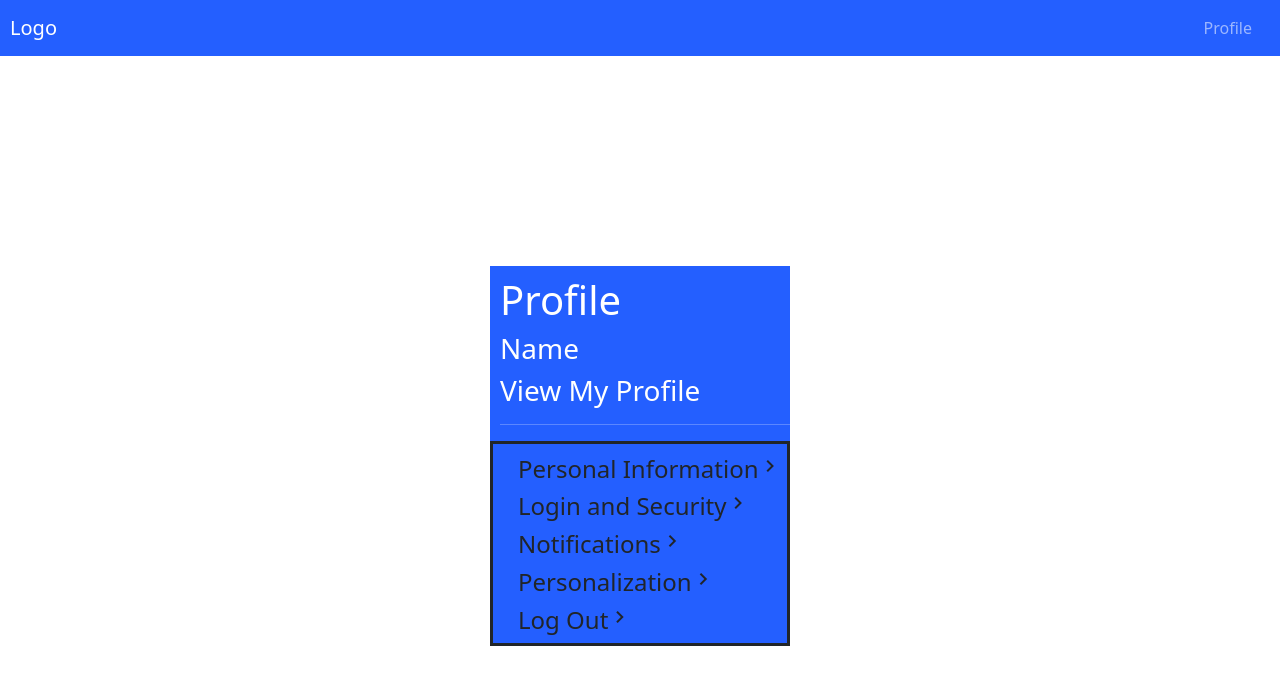
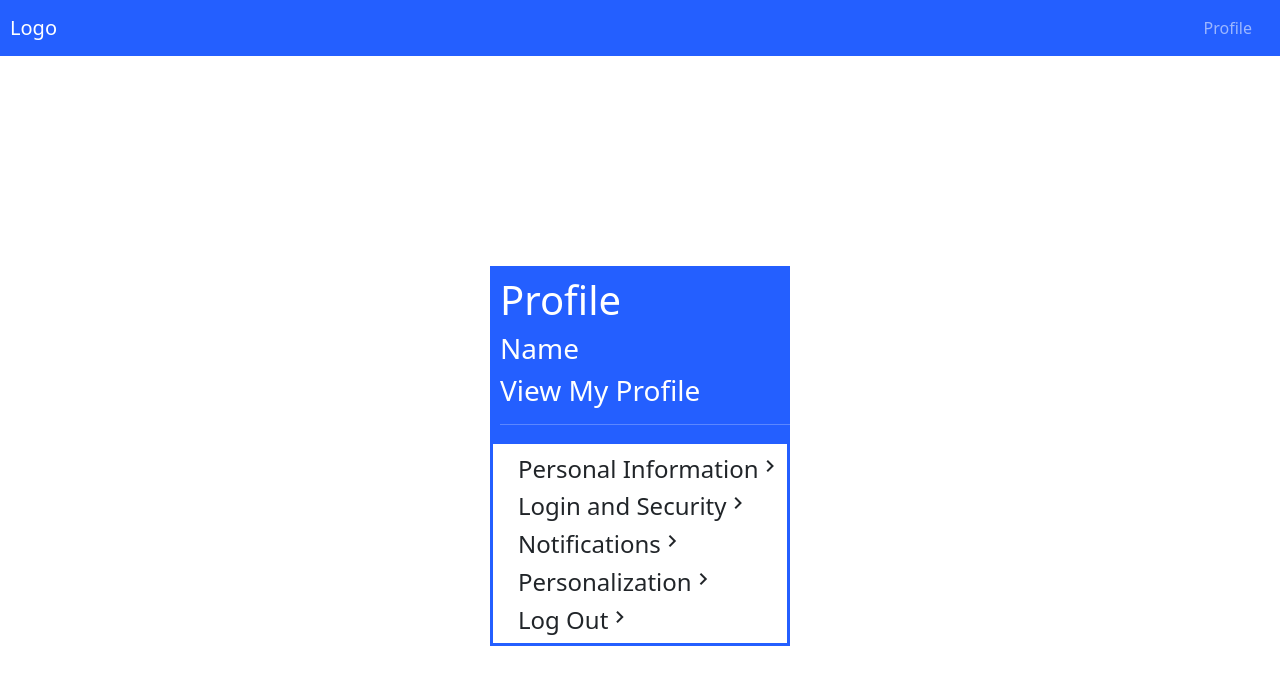
Before and after one commit to EriikT/ReactAppProject, a React (Create React App) app in the folder my-app/: page /Profile in a window 1280 px wide. Shown: the top 684 px of the page. Built offline with nearby package versions, Linux system fonts and the light colour scheme.

Commit message:
more chnages

```diff
--- a/my-app/src/pages/Profile.css
+++ b/my-app/src/pages/Profile.css
@@ -20,10 +20,14 @@
     background-color: rgb(36, 95, 255);
 }
 
+.edit-p{
+
+}
+
 .Profile_bottom {
     padding-top: 10px;
     width: 300px;
     padding-left: 25px;
-    background-color: rgb(36, 95, 255);
     border-style: solid;
+    border-color:  rgb(36, 95, 255);
 }
```
